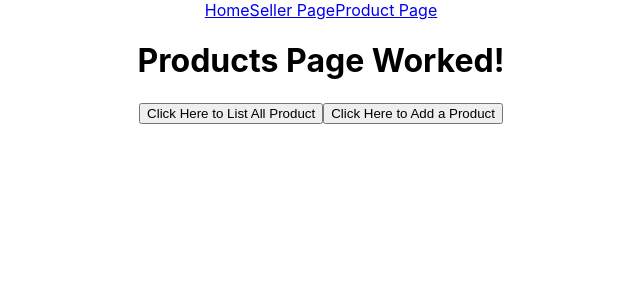
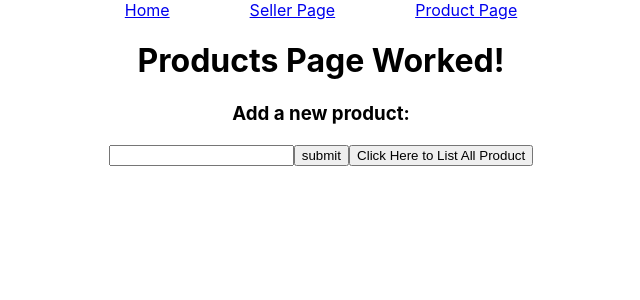
Before and after one commit to lkrout88/FrontEndProject, a React (Create React App) app: page /product in a window 1280 px wide. Shown: the top 300 px of the page, without its empty margins (319-959 px from the left). Built offline with nearby package versions, Linux system fonts and the light colour scheme.

Commit message:
Added add product functionality.

```diff
--- a/src/App.css
+++ b/src/App.css
@@ -28,6 +28,10 @@
   color: #61dafb;
 }
 
+.App a {
+  padding:20px
+}
+
 @keyframes App-logo-spin {
   from {
     transform: rotate(0deg);
--- /dev/null
+++ b/src/Components/AddProduct.tsx
@@ -0,0 +1,30 @@
+import React, { SyntheticEvent, useState } from "react";
+import { Product } from "../Models/Product";
+import { postSomeProduct } from "../Services/ProductService";
+
+export function AddProduct(){
+    const[userProductNameInput, setUserProductNameInput] = useState<string>("");
+
+    function userInputHandler(event:SyntheticEvent){
+        let textBox = event.target as HTMLTextAreaElement;
+        setUserProductNameInput(textBox.value);
+    }
+
+    function buttonClickHandler(){
+        let product : Product = {
+            productId:0,
+            productName:userProductNameInput,
+            productPrice:10.99,
+            sellerName:"seller1"
+        }
+        console.log(product);
+        postSomeProduct(product);
+    }
+
+
+    return(<>
+        <h3>Add a new product:</h3>
+        <input onChange={userInputHandler} value={userProductNameInput}></input>
+        <button onClick={buttonClickHandler}>submit</button>
+    </>)
+}
--- a/src/Components/Navbar.tsx
+++ b/src/Components/Navbar.tsx
@@ -1,5 +1,6 @@
 import React from "react";
 import { Link } from 'react-router-dom';
+import '../App.css';
 
 export function Navbar(){
     return (
--- a/src/Pages/ProductPage.tsx
+++ b/src/Pages/ProductPage.tsx
@@ -1,4 +1,5 @@
 import { getAllProductAPI, postSomeProduct } from "../Services/ProductService";
+import { AddProduct } from "../Components/AddProduct";
 
 export function ProductPage(){
     function logAllProducts(){
@@ -6,17 +7,19 @@ export function ProductPage(){
         .then(response => {return response.json()})
         .then(json => {console.log(json)});
     }
-
+    /*
     function postProduct(){
         postSomeProduct()
         .then(response => {return response.json()})
         .then(json => {console.log(json)})
         .catch(error => {console.log(error)});
     }
+    */
 
     return (<><h1>Products Page Worked!</h1>
-    <button onClick={logAllProducts}>Click Here to List All Product</button>
-    <button onClick={postProduct}>Click Here to Add a Product</button>
+        <AddProduct></AddProduct>
+        <button onClick={logAllProducts}>Click Here to List All Product</button>
+    {/*<button onClick={postProduct}>Click Here to Add a Product</button>*/}
     </>);
 
 
--- a/src/Services/ProductService.tsx
+++ b/src/Services/ProductService.tsx
@@ -3,13 +3,14 @@ import { Product } from "../Models/Product";
 const apiBaseUrl : string = "http://localhost:9003/";
 
 export function getAllProductAPI(){
-    return fetch(apiBaseUrl + "product",{method:"GET"});
+    return fetch(apiBaseUrl + "product", {method:"GET"});
 }
 
-export function postSomeProduct(){
+export function postSomeProduct(data:Product){
     return fetch(apiBaseUrl + "product", {
+        method:"POST",
         mode:"cors",
         headers:{"Content-Type":"application/json"},
-        body:JSON.stringify({productId:1, productName:"", productPrice:10.99, sellerName:""})
+        body:JSON.stringify(data)
     })
 }
```
